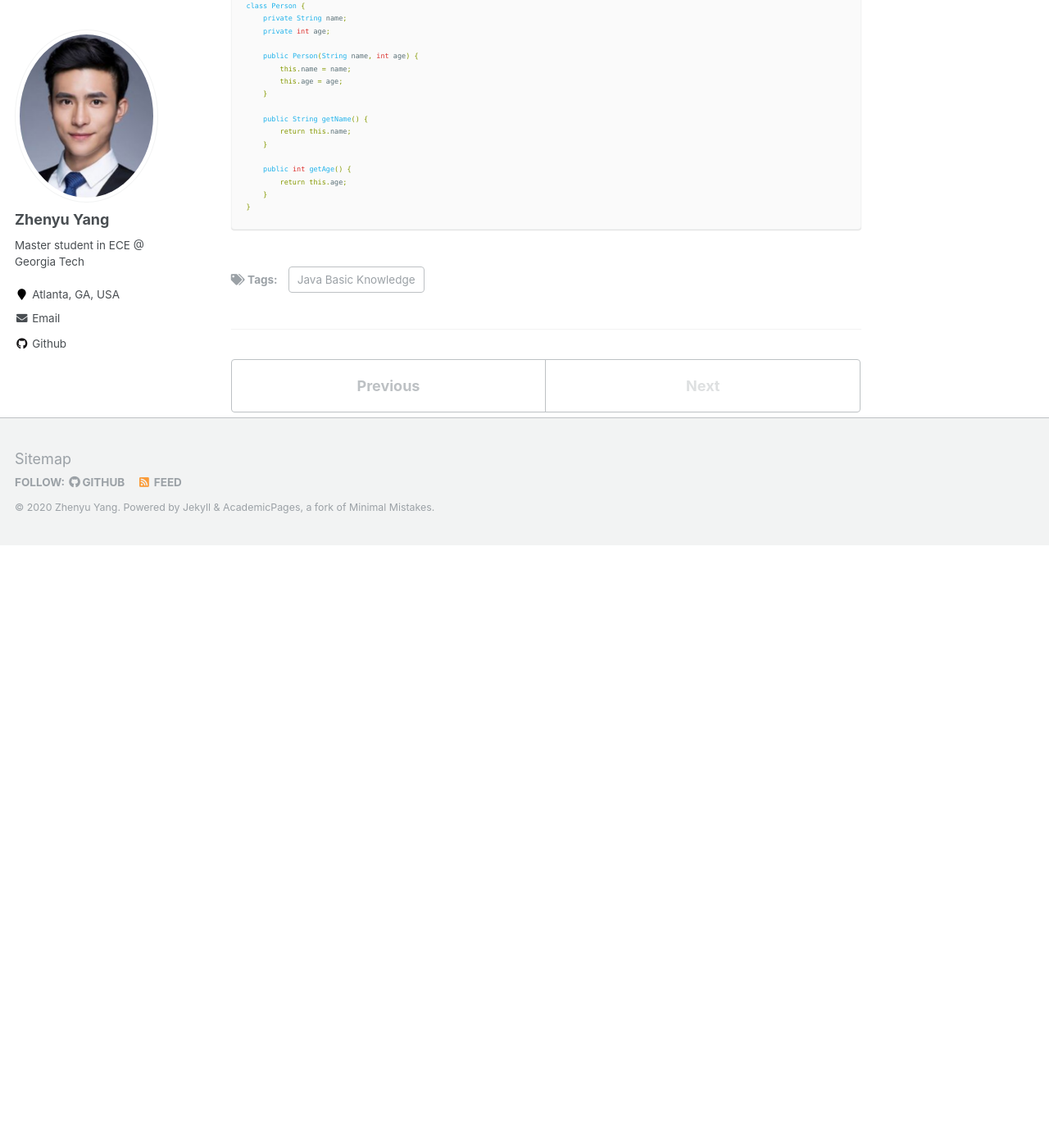
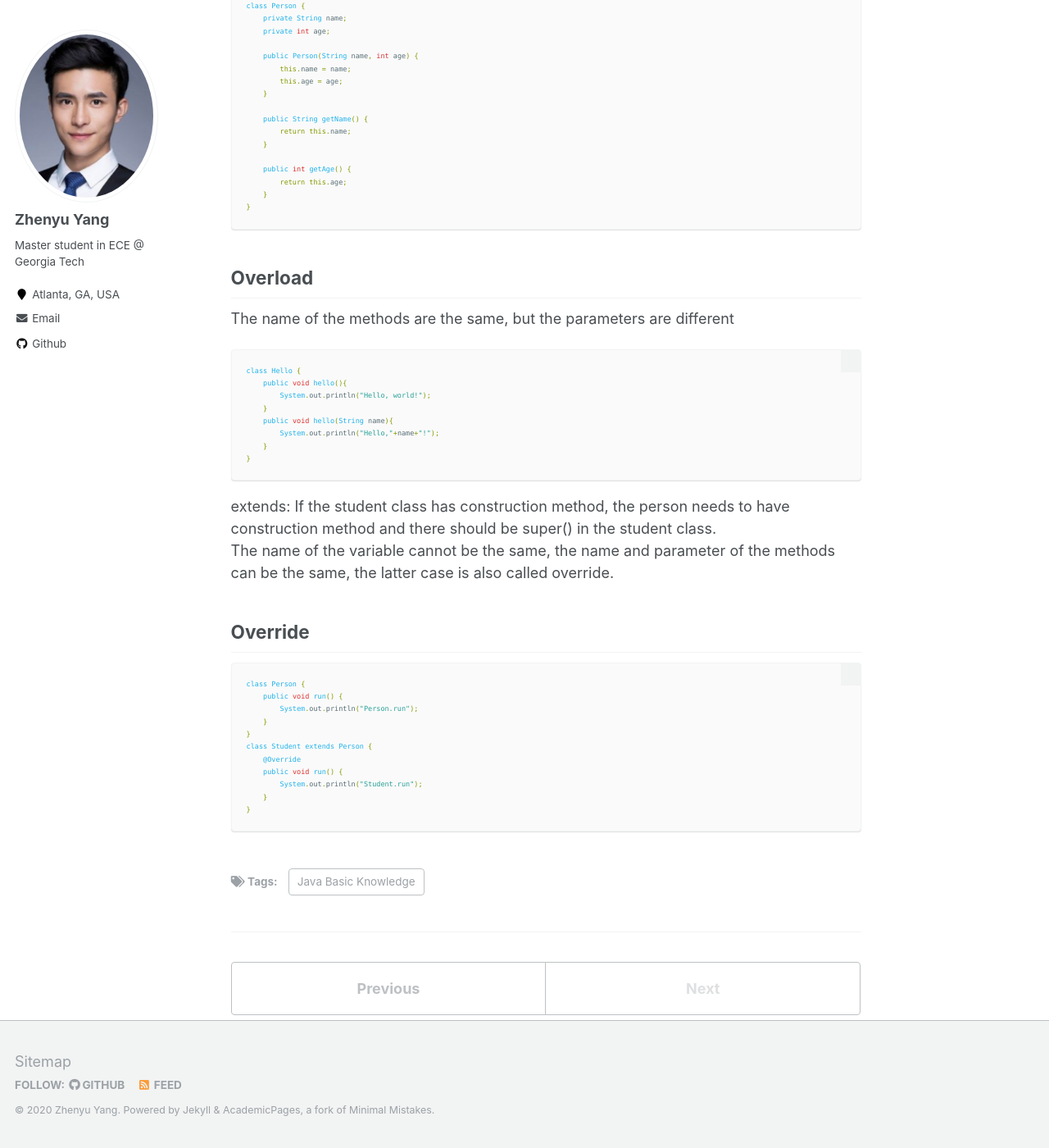
Before and after one commit to azpeteryang/azpeteryang.github.io, a Jekyll site: the page built from _posts/2020-05-21-blog-post-5.md, in a window 1280 px wide and 1400 px high, scrolled down 3768 px. Shown: the whole window at 82% size. Built offline with Jekyll 4.4.1, drawn with Linux system fonts in a browser that asks for light colours; a file with an impossible date is left out; before the commit the page ends 4433 px from its top, so only the background shows below that.

Commit message:
Update 2020-05-21-blog-post-5.md

````diff
--- a/_posts/2020-05-21-blog-post-5.md
+++ b/_posts/2020-05-21-blog-post-5.md
@@ -191,3 +191,34 @@ class Person {
     }
 }
 ```
+
+## Overload
+The name of the methods are the same, but the parameters are different
+```java
+class Hello {
+    public void hello(){
+        System.out.println("Hello, world!");
+    }
+    public void hello(String name){
+        System.out.println("Hello,"+name+"!");
+    }
+}
+```
+
+extends: If the student class has construction method, the person needs to have construction method and there should be super() in the student class.
+The name of the variable cannot be the same, the name and parameter of the methods can be the same, the latter case is also called override.
+
+## Override
+```java
+class Person {
+    public void run() {
+        System.out.println("Person.run");
+    }
+}
+class Student extends Person {
+    @Override
+    public void run() {
+        System.out.println("Student.run");
+    }
+}
+```
````
